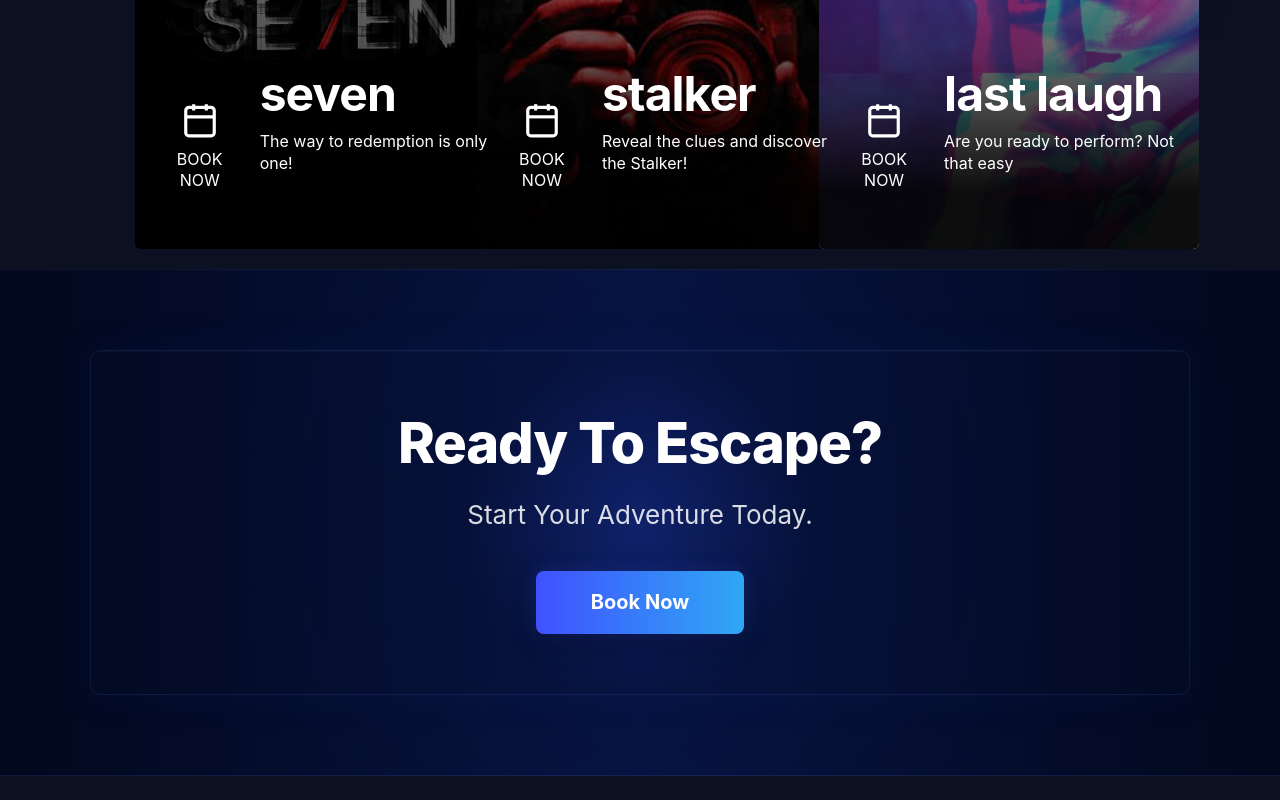
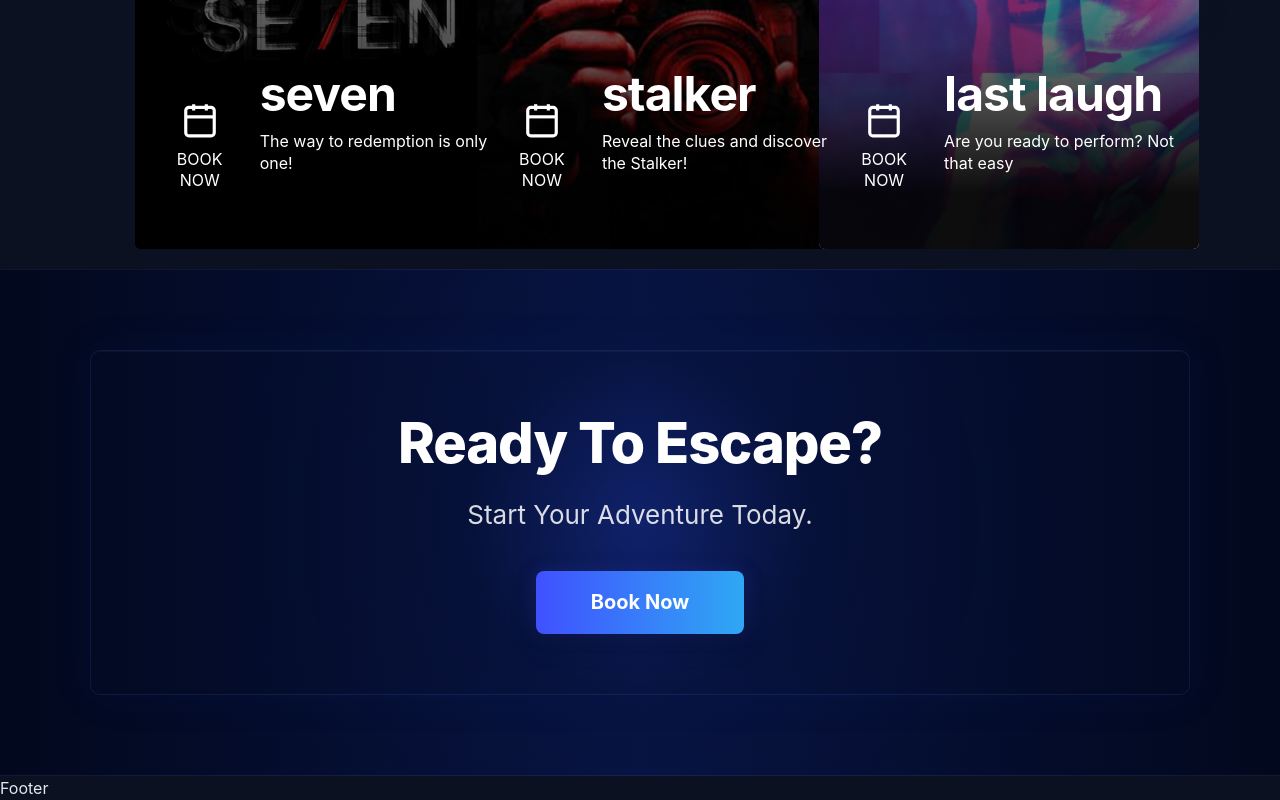
Before and after one commit to kiumars609/escape-finder, a React (Vite) app: page / in a window 1280 px wide. Shown: the part 761-1561 px from the top of the page. Before the commit the page ends 1537 px from the top, so only its background shows below. Built offline with nearby package versions, Linux system fonts and the light colour scheme.

Commit message:
Add Footer

```diff
--- /dev/null
+++ b/src/Components/Footer/Footer.jsx
@@ -0,0 +1,7 @@
+import React from 'react'
+
+export default function Footer() {
+  return (
+    <div>Footer</div>
+  )
+}
--- a/src/Pages/Home/Home.jsx
+++ b/src/Pages/Home/Home.jsx
@@ -4,6 +4,7 @@ import SubHeader from "./SubHeader/SubHeader";
 import Cards from "./Cards/Cards";
 import roomsData from "../../Data/RoomsData";
 import Booking from "./Booking/Booking";
+import Footer from "../../Components/Footer/Footer";
 
 export default function Home() {
   return (
@@ -12,6 +13,7 @@ export default function Home() {
       <SubHeader />
       <Cards roomsData={roomsData} />
       <Booking />
+      <Footer />
     </>
   );
 }
```
